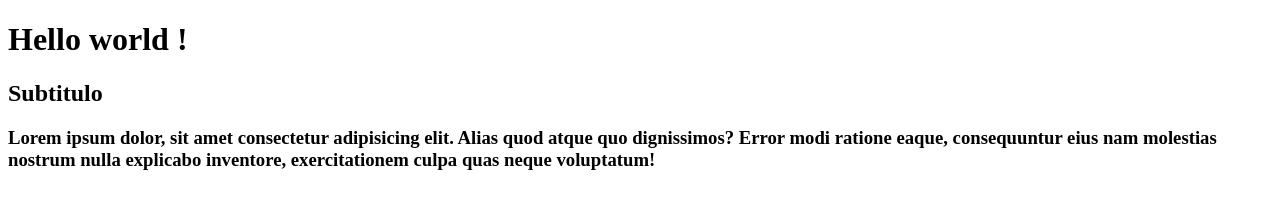
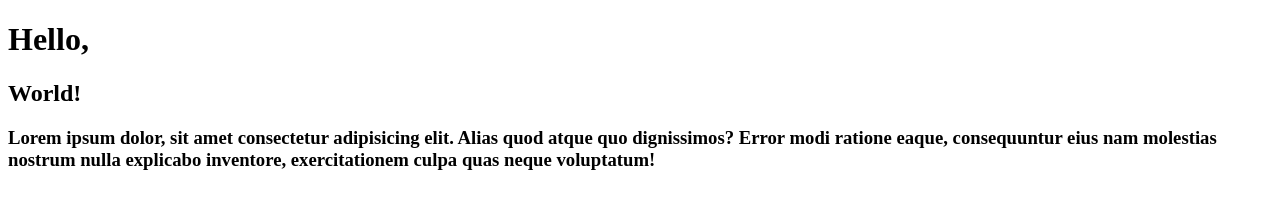
Before and after one commit to Lcss0f/curso-git, a plain HTML site: page index.html in a window 1280 px wide. Drawn offline with Linux system fonts and the light colour scheme.

Commit message:
[Outro DEV] Commit de alteracoes para atualizar

```diff
--- a/index.html
+++ b/index.html
@@ -7,9 +7,9 @@
 </head>
 <body>
     <h1>
-        Hello world !
+        Hello,
     </h1>
-    <h2>Subtitulo</h2>
+    <h2>World!</h2>
     <h3>
         Lorem ipsum dolor, sit amet consectetur adipisicing elit. Alias quod atque quo dignissimos? Error modi ratione eaque, consequuntur eius nam molestias nostrum nulla explicabo inventore, exercitationem culpa quas neque voluptatum!
     </h3>
```
